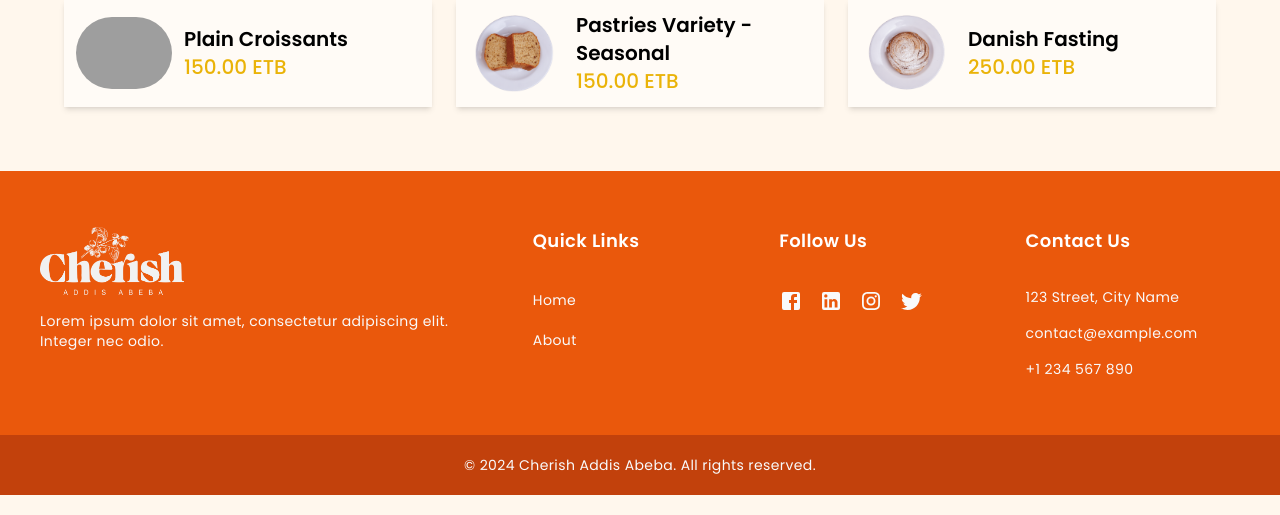
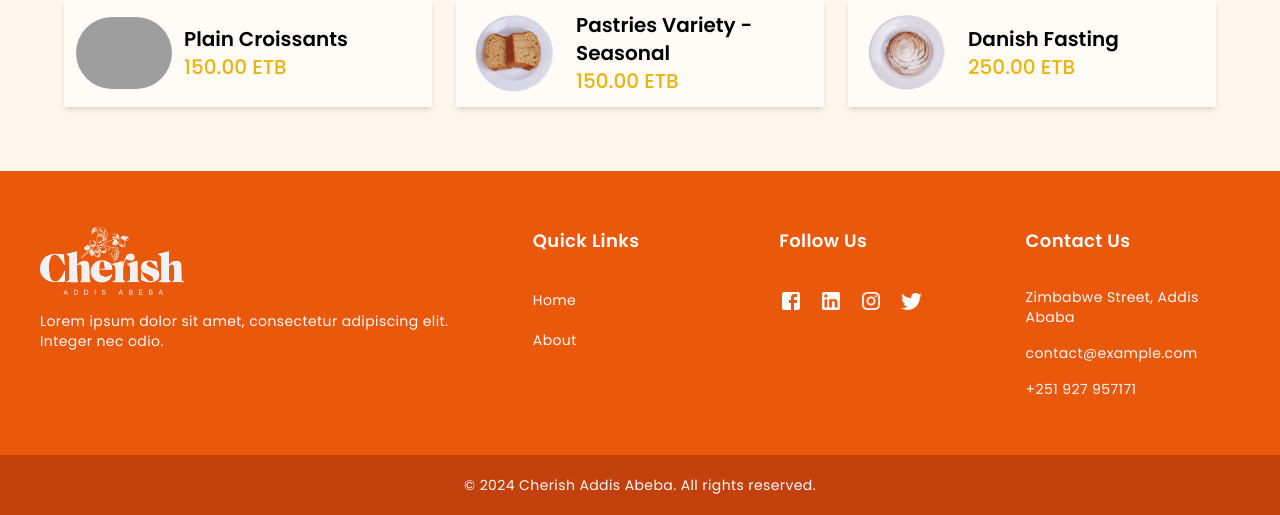
Before and after one commit to danieltsega/cherish, a Django app: page / in a window 1280 px wide. Shown: the part 5074-5589 px from the top of the page. Run offline with Django 5.2, Linux system fonts and the light colour scheme; data comes from the database, SQL or seed files in the repository; some libraries are stand-ins or nearby versions; grey boxes are pictures that could not be loaded.

Commit message:
update: update the contact detail

```diff
--- a/menu/templates/menu/base.html
+++ b/menu/templates/menu/base.html
@@ -6,8 +6,8 @@
     <meta name="viewport" content="width=device-width, initial-scale=1.0" />
     <title>{% block title %}{% endblock %}</title>
     <meta name="description" content="Welcome to Cherish Addis, a cozy cafe offering comfort, delicious hot drinks, and sweet pastries. Visit us to indulge in a relaxing atmosphere and delightful treats.">
-  <meta name="keywords" content="Cherish Addis, cafe, hot drinks, pastries, cozy cafe, Addis Ababa, comfort, coffee, desserts, relaxing environment">
-  <meta name="author" content="Cherish Addis Cafe">
+    <meta name="keywords" content="Cherish Addis, cafe, hot drinks, pastries, cozy cafe, Addis Ababa, comfort, coffee, desserts, relaxing environment">
+    <meta name="author" content="Cherish Addis Cafe">
     <link rel="stylesheet" href="{% static 'css/style.css' %}">
     <script src="https://cdn.tailwindcss.com"></script>
   </head>
@@ -342,12 +342,12 @@
             <h4 class="text-lg poppins-semibold mb-8 text-white">Contact Us</h4>
             <div class="space-y-4">
               <p class="text-gray-50 text-sm poppins-regular">
-                123 Street, City Name
+                Zimbabwe Street, Addis Ababa
               </p>
               <p class="text-gray-50 text-sm poppins-regular">
                 contact@example.com
               </p>
-              <p class="text-gray-50 text-sm poppins-regular">+1 234 567 890</p>
+              <p class="text-gray-50 text-sm poppins-regular">+251 927 957171</p>
             </div>
           </div>
         </div>
```
